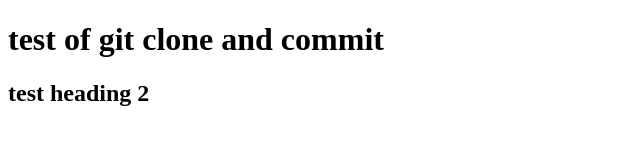
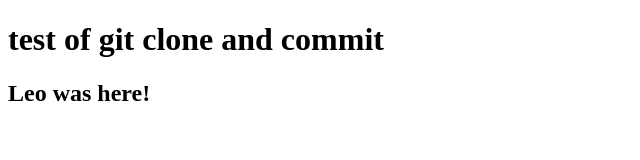
Before and after one commit to immleo/modernjs, a plain HTML site: page index.html in a window 1280 px wide. Shown: the full height of the page, 0-640 px from the left. Drawn offline with Linux system fonts and the light colour scheme.

Commit message:
Update index.html

```diff
--- a/index.html
+++ b/index.html
@@ -7,6 +7,6 @@
 </head>
 <body>
   <h1>test of git clone and commit</h1>
-  <h2>test heading 2</h2>
+  <h2>Leo was here!</h2>
 </body>
 </html>
```
